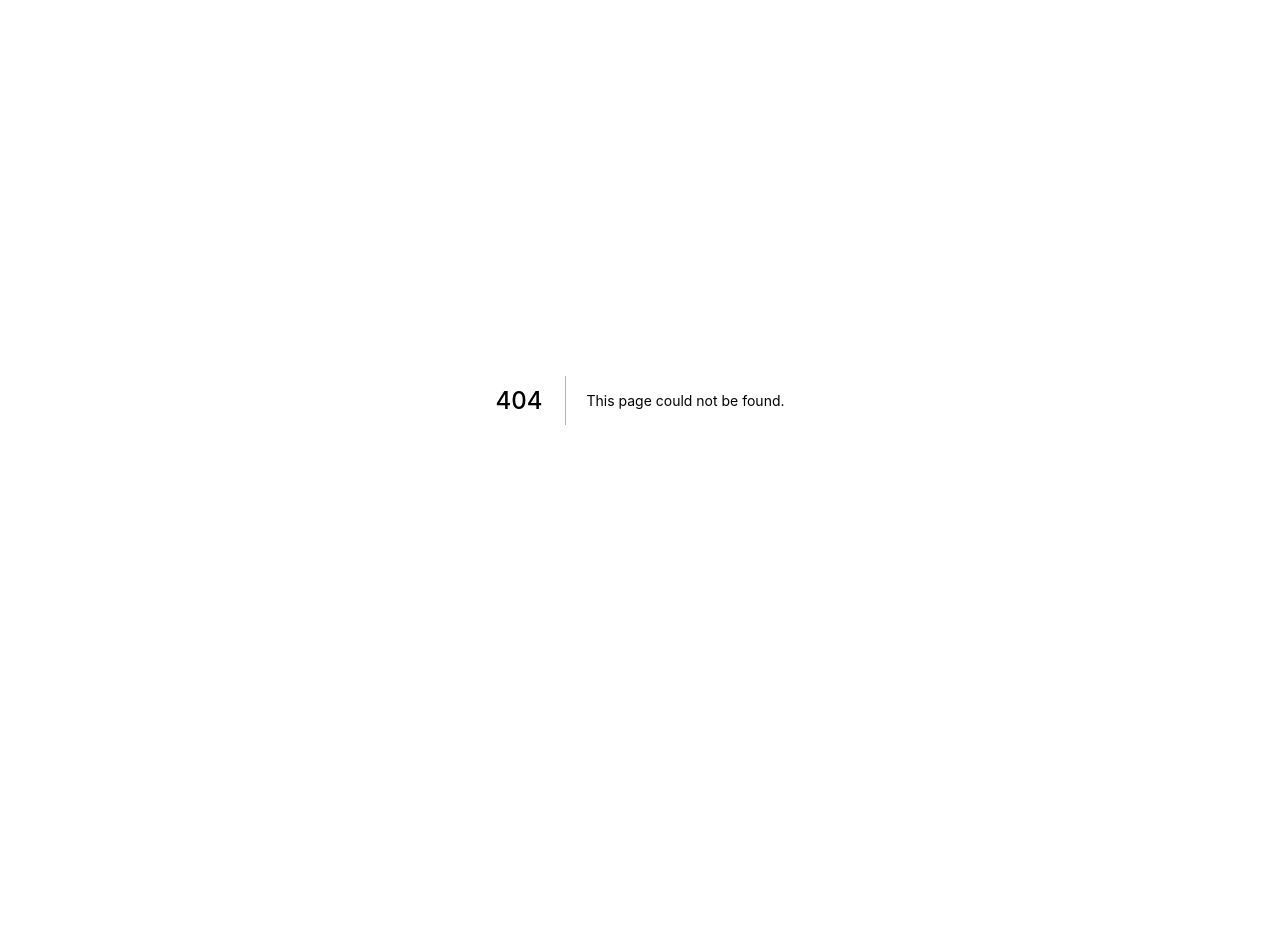
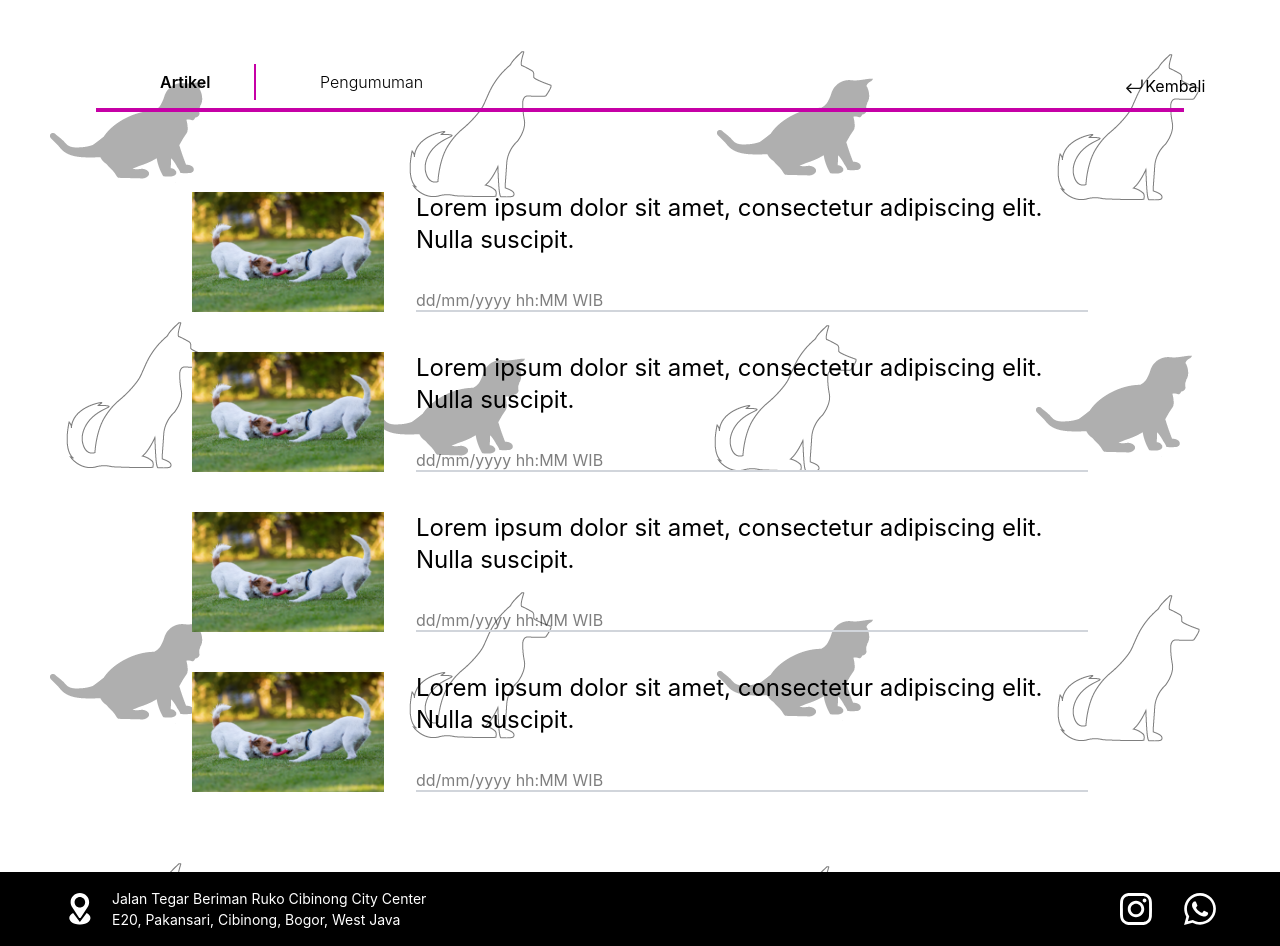
Before and after one commit to laikaklinikhewan/web-laika, a Next.js app: page /ArticleMore in a window 1280 px wide. Before the commit this address had no page. Before the commit the page ends 800 px from the top, so only its background shows below. Built offline with nearby package versions, Linux system fonts and the light colour scheme.

Commit message:
article page done

```diff
--- /dev/null
+++ b/components/ArticlePreview2.js
@@ -0,0 +1,21 @@
+import React from 'react'
+import Image from 'next/image'
+import Link from 'next/link'
+
+const ArticlePreview2 = ({title, linkUrl, imageUrl, date, isLast, isFirst}) => {
+    return (
+        <Link href={linkUrl} passHref={true}>
+            <a>
+                <div className={`${isLast ? "mb-20" : ""} w-artPrev ${isFirst ? "mt-20" : "mt-10"} flex relative transform hover:scale-105 transition`}>
+                    <Image src={imageUrl} alt="" height={120} width={192} layout="fixed"/>
+                    <div className="border-b-2 w-dividerArt ml-8">
+                        <h1 className="text-2xl">{title}</h1>
+                        <p className="bottom-0 absolute opacity-50">{date}</p>
+                    </div>
+                </div>
+            </a>
+        </Link>
+    )
+}
+
+export default ArticlePreview2
--- /dev/null
+++ b/components/HeaderArticle.js
@@ -0,0 +1,28 @@
+import React, { useState } from 'react'
+import HeaderArticleButton from './HeaderArticleButton'
+import Link from 'next/link'
+import Image from 'next/image'
+
+const HeaderArticle = ({listButton}) => {
+    const [ sectId, setSectId ] = useState(0)
+
+    return (
+        <div className="flex h-28 w-artNav border-b-4 border-article justify-self-center">
+            {listButton.map((button, index) => (
+                <HeaderArticleButton
+                    isLast={index === listButton.length-1}
+                    key={index}
+                    text={button.text}
+                    linkUrl={button.linkUrl}
+                    isActive={sectId === index}
+                    onClickFuction={()=>setSectId(index)}
+                />
+            ))}
+            <Link href="#">
+                <a className="mt-16 flex items-center left-tight relative"><Image src="/icons/return.svg" alt="ret" width="22" height="22"/>Kembali</a>
+            </Link>
+        </div>
+    )
+}
+
+export default HeaderArticle
--- /dev/null
+++ b/components/HeaderArticleButton.js
@@ -0,0 +1,12 @@
+import React from 'react'
+import Link from 'next/link'
+
+const HeaderArticleButton = ({text, linkUrl, isActive, onClickFuction, isLast}) => {
+    return (
+        <Link href={linkUrl} passHref={true}>
+            <a className={`${isActive ? "font-semibold" : "font-light"} ${isLast ? "" : "border-r-2 border-article"} flex ml-16 mt-16 h-9 w-24 items-center`} onClick={onClickFuction}>{text}</a>
+        </Link>
+    )
+}
+
+export default HeaderArticleButton
--- /dev/null
+++ b/pages/ArticleMore.js
@@ -0,0 +1,39 @@
+import React from 'react'
+import HeaderArticle from '../components/HeaderArticle'
+import ArticlePreview2 from '../components/ArticlePreview2'
+import Footer from '../components/Footer'
+
+
+const ArticleMore = () => {
+    const buttonArticle = [
+        { text: "Artikel", linkUrl: "#"},
+        { text: "Pengumuman", linkUrl: "#"}
+    ]
+
+    const listArticle = [
+        {title: "Lorem ipsum dolor sit amet, consectetur adipiscing elit. Nulla suscipit. ", imageUrl:"/assets/two-dogs-playing-tug-of-war-with-disc.jpg", linkUrl:"#", date:"dd/mm/yyyy hh:MM WIB"},
+        {title: "Lorem ipsum dolor sit amet, consectetur adipiscing elit. Nulla suscipit. ", imageUrl:"/assets/two-dogs-playing-tug-of-war-with-disc.jpg", linkUrl:"#", date:"dd/mm/yyyy hh:MM WIB"},
+        {title: "Lorem ipsum dolor sit amet, consectetur adipiscing elit. Nulla suscipit. ", imageUrl:"/assets/two-dogs-playing-tug-of-war-with-disc.jpg", linkUrl:"#", date:"dd/mm/yyyy hh:MM WIB"},
+        {title: "Lorem ipsum dolor sit amet, consectetur adipiscing elit. Nulla suscipit. ", imageUrl:"/assets/two-dogs-playing-tug-of-war-with-disc.jpg", linkUrl:"#", date:"dd/mm/yyyy hh:MM WIB"}
+    ]
+
+    return (
+        <div className='h-full w-full bg-article grid justify-items-center'>
+            <HeaderArticle listButton={buttonArticle}/>
+            { listArticle.map((article, index)=>(
+                <ArticlePreview2
+                    title={article.title}
+                    linkUrl={article.linkUrl}
+                    imageUrl={article.imageUrl}
+                    date={article.date}
+                    isLast={index === listArticle.length-1}
+                    isFirst={index === 0}
+                    key={index}
+                />
+            ))}
+            <Footer/>
+        </div>
+    )
+}
+
+export default ArticleMore
--- a/components/Staff.js
+++ b/pages/Staff.js
@@ -1,7 +1,7 @@
 import React from 'react'
-import PinkNavbar from './PinkNavbar'
+import PinkNavbar from '../components/PinkNavbar'
 import Image from 'next/image'
-import Footer from './Footer'
+import Footer from '../components/Footer'
 
 const Staff = () => {
     const staffList = [
--- a/pages/index.js
+++ b/pages/index.js
@@ -6,7 +6,8 @@ import InfoKlinik from "../components/InfoKlinik";
 import JamPraktek from "../components/JamPraktek";
 import HomeArticles from "../components/HomeArticles";
 import Footer from "../components/Footer";
-import Staff from '../components/Staff';
+import Staff from './Staff';
+import ArticleMore from './ArticleMore';
 
 export default function Home() {
   const dummyLinks = [
@@ -21,7 +22,8 @@ export default function Home() {
       {/* <InfoKlinik /> */}
       {/* <JamPraktek /> */}
       {/* <HomeArticles /> */}
-      <Staff/>
+      <ArticleMore/>
+      {/* <Staff/> */}
       {/* <Footer /> */}
     </>
   )
--- a/tailwind.config.js
+++ b/tailwind.config.js
@@ -2,9 +2,15 @@ module.exports = {
   purge: ['./pages/**/*.{js,ts,jsx,tsx}', './components/**/*.{js,ts,jsx,tsx}'],
   darkMode: false, // or 'media' or 'class'
   theme: {
+    borderColor: theme => ({
+      ...theme('colors'),
+      DEFAULT: theme('colors.gray.300', 'currentColor'),
+      'article': '#C600A6'
+    }),
     extend: {
       backgroundImage: theme => ({
-        'pinkHeader': "url('/assets/PinkHeader.png')"
+        'pinkHeader': "url('/assets/PinkHeader.png')",
+        'article': "url('/assets/bck2.png')"
       }),
       backgroundColor: theme => ({
         ...theme('colors'),
@@ -52,7 +58,10 @@ module.exports = {
         mailt: '15px',
         button: '166px',
         tbutton: '140px',
-        photo: '180px'
+        photo: '180px',
+        artNav: '85vw',
+        artPrev: '70vw',
+        dividerArt: '75%'
       },
       margin: {
         xnav: '8.119vw',
@@ -63,6 +72,10 @@ module.exports = {
       padding: {
         button: '13px',
         tbutton: '11px'
+      },
+      inset: {
+        'tight': '65%',
+        '0%': '0%'
       }
     },
     fontFamily:{
```
Also changed, not shown: public/icons/return.svg (added).
